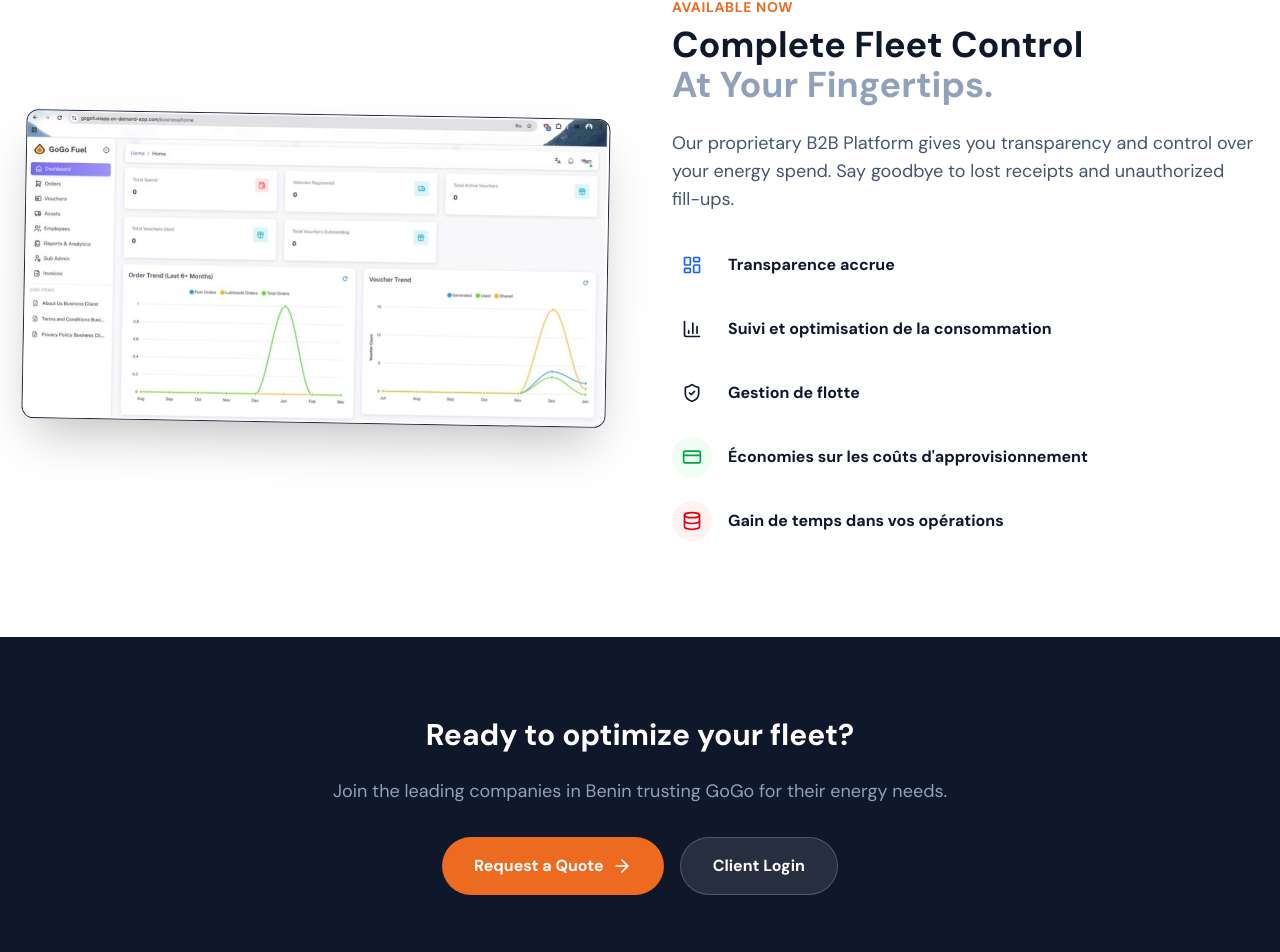
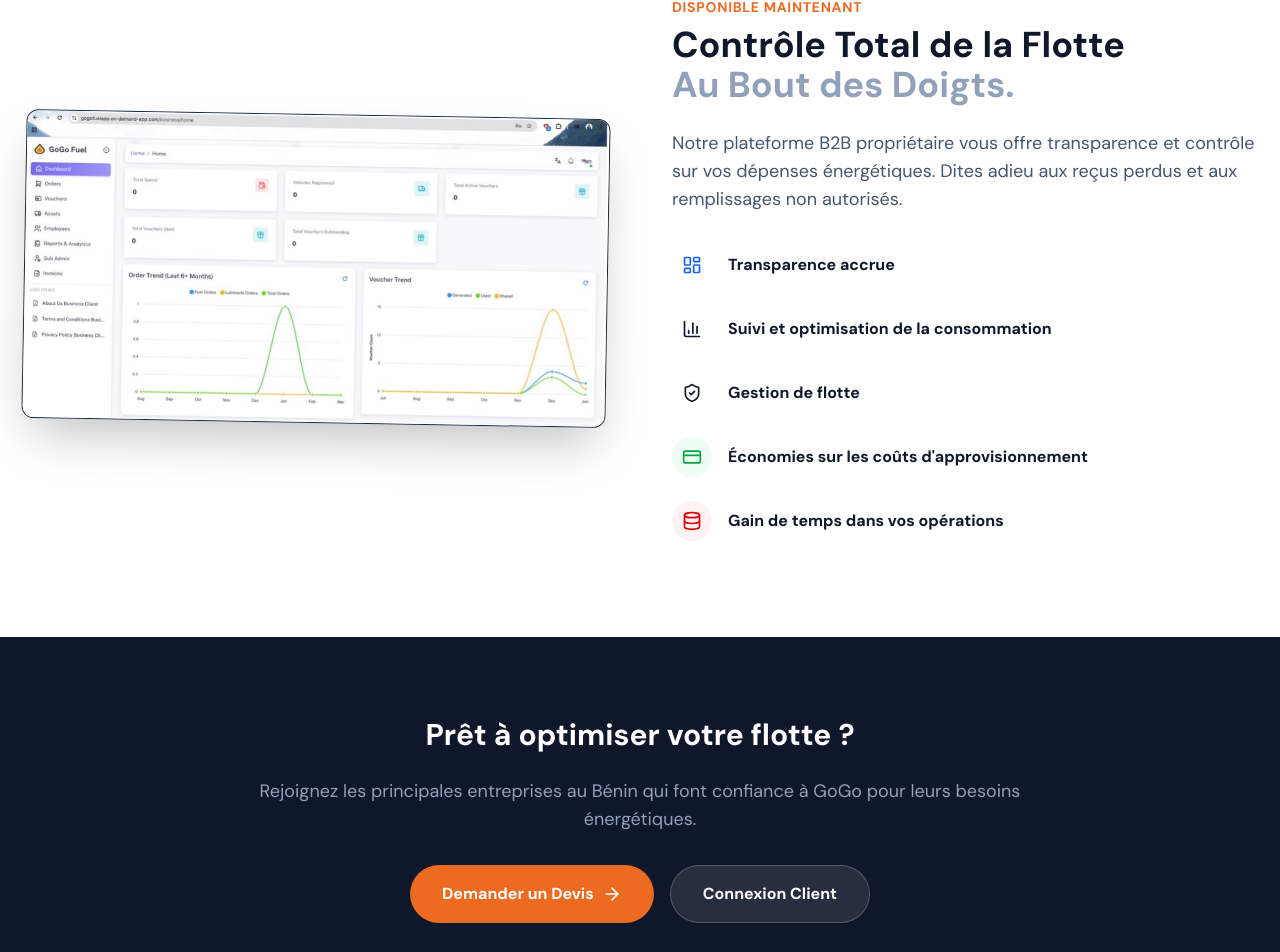
Before and after one commit to Gogo-fuels/gogosite, a Next.js app: page /b2b in a window 1280 px wide. Shown: the part 1457-2409 px from the top of the page. Built offline with nearby package versions, Linux system fonts and the light colour scheme; no server answers.

Commit message:
Translate B2B Solutions page

```diff
--- a/src/app/b2b/B2BClient.tsx
+++ b/src/app/b2b/B2BClient.tsx
@@ -114,7 +114,7 @@ export default function B2BClient() {
                 <div className="max-w-7xl mx-auto px-6">
                     <div className="text-center max-w-3xl mx-auto mb-16">
                         <ScrollReveal delay={0.1}>
-                            <h2 className="text-3xl font-bold text-slate-900 mb-4">Our B2B Solutions</h2>
+                            <h2 className="text-3xl font-bold text-slate-900 mb-4">{t.b2b.sections.solutionsTitle}</h2>
                         </ScrollReveal>
                         <ScrollReveal delay={0.2}>
                             <p className="text-slate-600 text-lg leading-relaxed">
@@ -171,18 +171,17 @@ export default function B2BClient() {
 
                         <div className="order-1 lg:order-2">
                             <ScrollReveal direction="right" delay={0.1}>
-                                <span className="text-accent font-bold tracking-wider text-sm uppercase mb-2 block">Available Now</span>
+                                <span className="text-accent font-bold tracking-wider text-sm uppercase mb-2 block">{t.b2b.sections.platform.available}</span>
                             </ScrollReveal>
                             <ScrollReveal delay={0.2}>
                                 <h2 className="text-3xl md:text-4xl font-extrabold text-slate-900 mb-6">
-                                    Complete Fleet Control<br />
-                                    <span className="text-slate-400">At Your Fingertips.</span>
+                                    {t.b2b.sections.platform.title}<br />
+                                    <span className="text-slate-400">{t.b2b.sections.platform.titleHighlight}</span>
                                 </h2>
                             </ScrollReveal>
                             <ScrollReveal delay={0.3}>
                                 <p className="text-lg text-slate-600 mb-8">
-                                    Our proprietary B2B Platform gives you transparency and control over your energy spend.
-                                    Say goodbye to lost receipts and unauthorized fill-ups.
+                                    {t.b2b.sections.platform.description}
                                 </p>
                             </ScrollReveal>
 
@@ -215,11 +214,11 @@ export default function B2BClient() {
             <section className="py-20 bg-slate-900">
                 <div className="max-w-4xl mx-auto px-6 text-center">
                     <ScrollReveal delay={0.1}>
-                        <h2 className="text-3xl font-bold text-white mb-6">Ready to optimize your fleet?</h2>
+                        <h2 className="text-3xl font-bold text-white mb-6">{t.b2b.sections.cta.title}</h2>
                     </ScrollReveal>
                     <ScrollReveal delay={0.2}>
                         <p className="text-slate-400 mb-8 text-lg">
-                            Join the leading companies in Benin trusting GoGo for their energy needs.
+                            {t.b2b.sections.cta.subtitle}
                         </p>
                     </ScrollReveal>
                     <ScrollReveal delay={0.3} direction="up">
@@ -228,7 +227,7 @@ export default function B2BClient() {
                                 href="/quote"
                                 className="bg-accent hover:bg-[#d65a15] text-white px-8 py-4 rounded-full font-bold transition-colors flex items-center justify-center gap-2"
                             >
-                                Request a Quote
+                                {t.b2b.sections.cta.requestQuote}
                                 <ArrowRight className="w-5 h-5" />
                             </Link>
                             <a
@@ -237,7 +236,7 @@ export default function B2BClient() {
                                 rel="noopener noreferrer"
                                 className="bg-white/10 hover:bg-white/20 text-white px-8 py-4 rounded-full font-bold transition-colors border border-white/20"
                             >
-                                Client Login
+                                {t.b2b.sections.cta.clientLogin}
                             </a>
                         </div>
                     </ScrollReveal>
--- a/src/data/translations.ts
+++ b/src/data/translations.ts
@@ -68,7 +68,22 @@ export const dictionary = {
                 "Fleet management",
                 "Supply cost savings",
                 "Time savings in your operations"
-            ]
+            ],
+            sections: {
+                solutionsTitle: "Our B2B Solutions",
+                platform: {
+                    available: "Available Now",
+                    title: "Complete Fleet Control",
+                    titleHighlight: "At Your Fingertips.",
+                    description: "Our proprietary B2B Platform gives you transparency and control over your energy spend. Say goodbye to lost receipts and unauthorized fill-ups."
+                },
+                cta: {
+                    title: "Ready to optimize your fleet?",
+                    subtitle: "Join the leading companies in Benin trusting GoGo for their energy needs.",
+                    requestQuote: "Request a Quote",
+                    clientLogin: "Client Login"
+                }
+            }
         },
         app: {
             title: "On-demand fuel:",
@@ -381,7 +396,22 @@ export const dictionary = {
                 "Gestion de flotte",
                 "Économies sur les coûts d'approvisionnement",
                 "Gain de temps dans vos opérations"
-            ]
+            ],
+            sections: {
+                solutionsTitle: "Nos Solutions B2B",
+                platform: {
+                    available: "Disponible Maintenant",
+                    title: "Contrôle Total de la Flotte",
+                    titleHighlight: "Au Bout des Doigts.",
+                    description: "Notre plateforme B2B propriétaire vous offre transparence et contrôle sur vos dépenses énergétiques. Dites adieu aux reçus perdus et aux remplissages non autorisés."
+                },
+                cta: {
+                    title: "Prêt à optimiser votre flotte ?",
+                    subtitle: "Rejoignez les principales entreprises au Bénin qui font confiance à GoGo pour leurs besoins énergétiques.",
+                    requestQuote: "Demander un Devis",
+                    clientLogin: "Connexion Client"
+                }
+            }
         },
         app: {
             title: "Carburant à la demande :",
```
